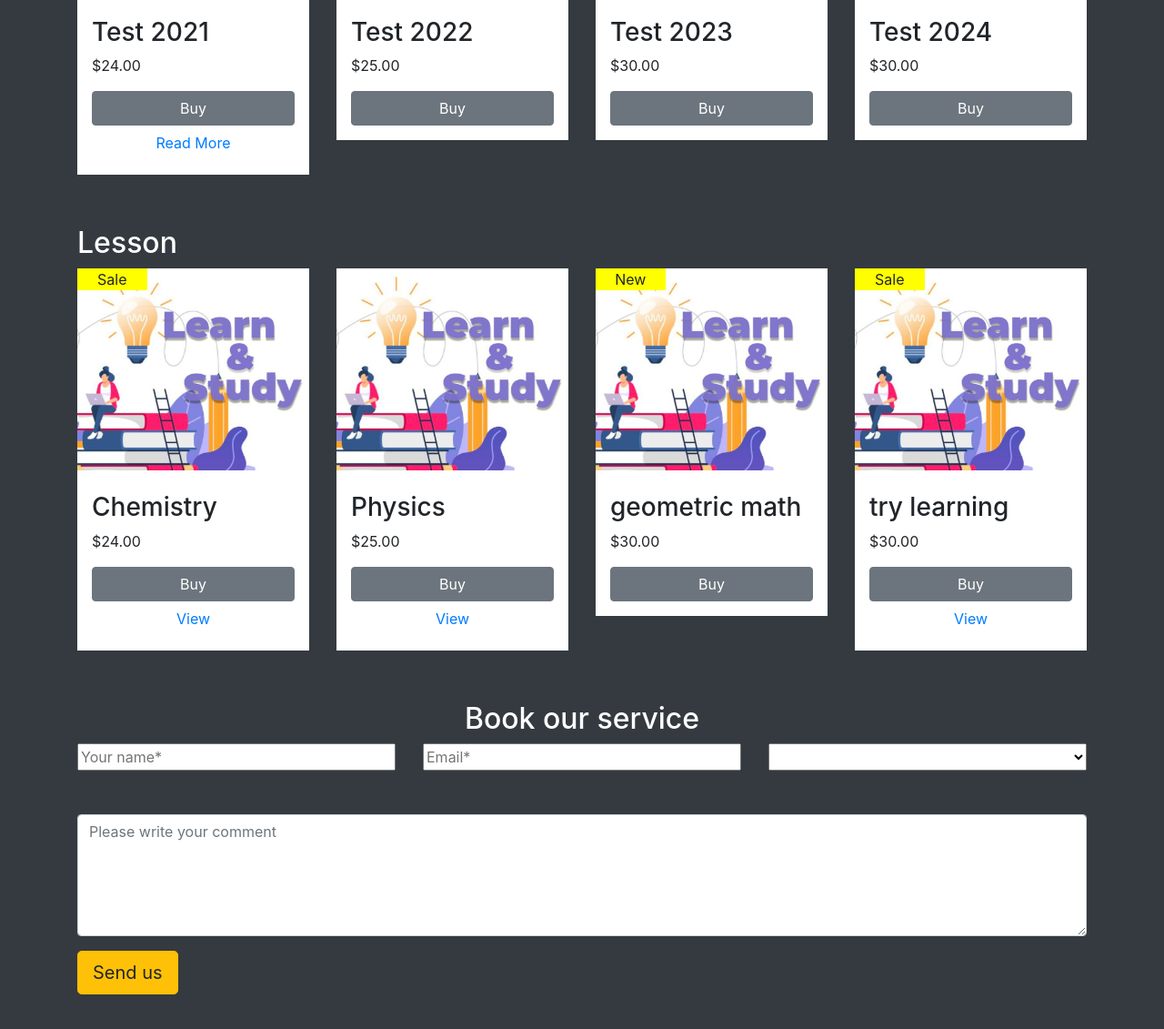
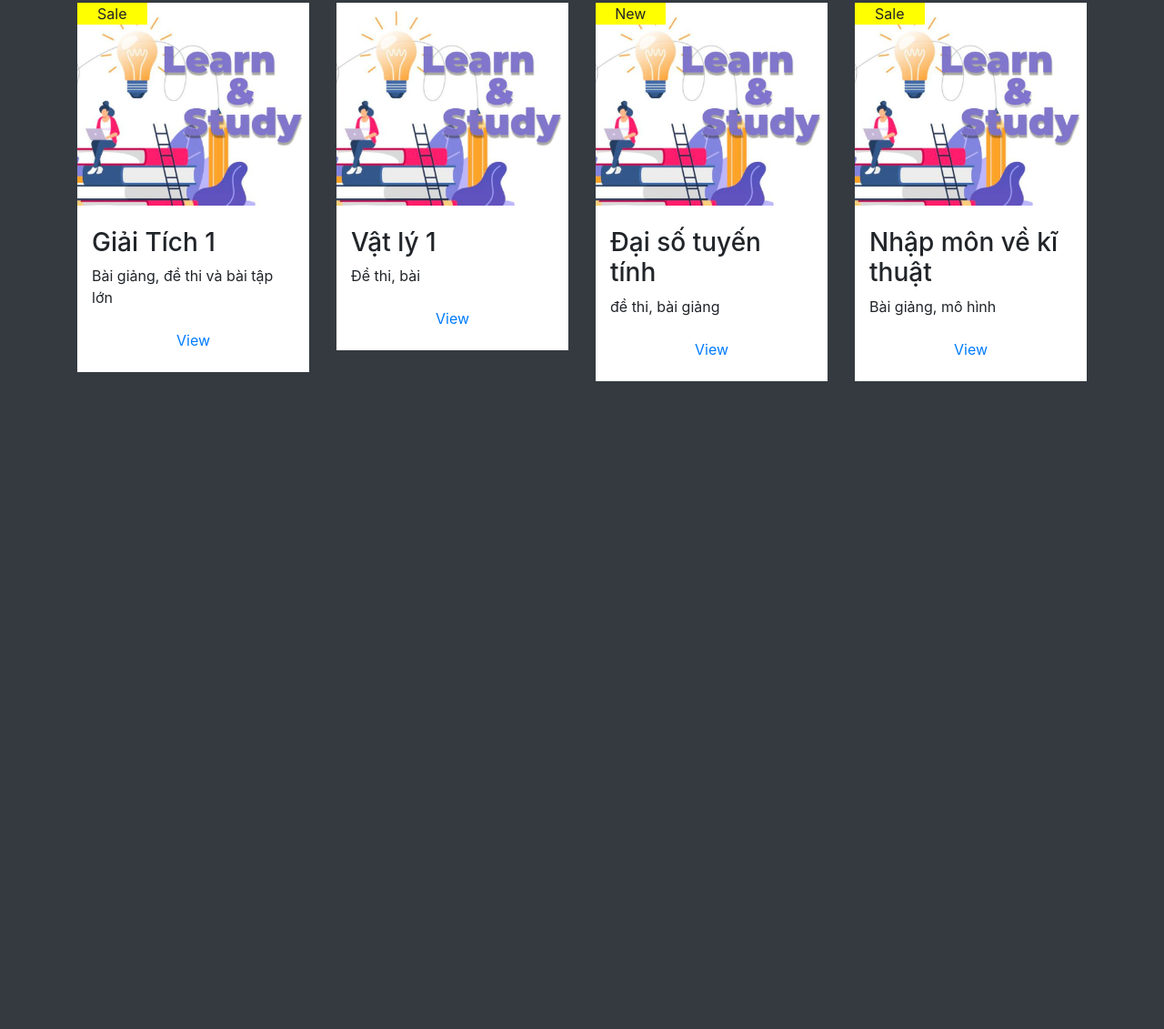
Before and after one commit to dinhphuckhang/CEAC, a website: page index.html in a window 1280 px wide. Shown: the part 617-1748 px from the top of the page at 91% size. After the commit the page ends 1092 px from the top, so only its background shows below. Drawn offline with nearby package versions, Linux system fonts and the light colour scheme.

Commit message:
Update index.html

```diff
--- a/index.html
+++ b/index.html
@@ -14,7 +14,7 @@
 <body class="bg-dark">
     <nav class="navbar navbar-dark navbar-expand-sm bg-dark fixed-top">
         <div class="container">
-            <a class="navbar-brand mr-auto" href="#">Group Four</a>
+            <a class="navbar-brand mr-auto" href="#">CEAC</a>
             <button class="navbar-toggler" type="button" data-toggle="collapse" data-target="#Navbar">
                 <span class="navbar-toggler-icon"></span>
             </button>
@@ -48,13 +48,13 @@
             <div id="mycarousel" class="carousel slide" data-ride="carousel">
                 <div class="carousel-inner" role="listbox">
                     <div class="carousel-item active">
-                        <img class="d-block img-fluid" src="Images/Ảnh chụp màn hình 2024-10-26 221200.png" alt="">
+                        <img class="d-block img-fluid" src="Images/Ảnh chụp màn hình 2024-08-17 201135.png" alt="">
                         <div class="carousel-caption d-none d-md-block">
-                            <h2>Group Four
+                            <h2>CEAC
 
                             </h2>
                             <p>
-                                Learn effectively with us
+                                Learn today, build tomorrow
                             </p>
                         </div>
                     </div>
@@ -100,7 +100,7 @@
 
     <div class="menu container mt-5 mb-5">
         <h2 class="text-white ">
-            EXAM
+            Môn đại cương
         </h2>
         <div class="row">
             <div class="col">
@@ -111,11 +111,10 @@
                     </div>
                     <div class="menu-content d-flex flex-column p-3">
                         <h3 class="mt-2">
-                        Test 2021
+                        Giải Tích 1
                     </h3>
-                    <p > $24.00</p>
-                    <button type="button" class="btn btn-secondary">Buy</button>
-                        <a href="https://drive.google.com/file/d/19r6x8ByJ8iz2b9ZEHHIyKERs7ugdmb53/view?usp=sharing" class="btn">Read More</a>
+                    <p > Bài giảng, đề thi và bài tập lớn</p>
+                        <a href="https://drive.google.com/drive/folders/1iIdeSeGn-uFmY-ducga_LGwZI9La2JPL?usp=sharing" class="btn">View</a>
                     </div>
                 </div>
             </div>
@@ -127,10 +126,10 @@
                     </div>
                     <div class="menu-content d-flex flex-column p-3">
                         <h3 class="mt-2">
-                        Test 2022
+                        Vật lý 1
                     </h3>
-                    <p > $25.00</p>
-                    <button type="button" class="btn btn-secondary">Buy</button>
+                    <p > Đề thi, bài </p>
+              <a href="https://drive.google.com/drive/folders/1YNuq6125n1K9lkQfeBe59SljwqcIEmCI?usp=sharing" class="btn">View</a>
                     </div>
                 </div>
             </div>
@@ -142,10 +141,10 @@
                     </div>
                     <div class="menu-content d-flex flex-column p-3">
                         <h3 class="mt-2">
-                        Test 2023
+                        Đại số tuyến tính
                     </h3>
-                    <p > $30.00</p>
-                    <button type="button" class="btn btn-secondary">Buy</button>
+                    <p >đề thi, bài giảng</p>
+                     <a href="https://drive.google.com/drive/folders/1G9hApZWADLc8HzyKXsAPrTYv7kIZ_qvf?usp=sharing" class="btn">View</a>
                     </div>
                 </div>
             </div>
@@ -157,10 +156,10 @@
                     </div>
                     <div class="menu-content d-flex flex-column p-3">
                         <h3 class="mt-2">
-                        Test 2024
+                        Nhập môn về kĩ thuật
                     </h3>
-                    <p > $30.00</p>
-                    <button type="button" class="btn btn-secondary">Buy</button>
+                    <p > Bài giảng, mô hình</p>
+                    <a href="https://drive.google.com/drive/folders/1DjkuJHPpM1rurKN4etAIMXZIsxiBb1nd?usp=sharing" class="btn">View</a>
                     </div>
                 </div>
             </div>
@@ -169,100 +168,6 @@
 
 
 
-    </div>
-
-        <div class="menu container mt-5 mb-5">
-        <h2 class="text-white ">
-            Lesson
-        </h2>
-        <div class="row">
-            <div class="col">
-                <div class="menu-card mb-2 bg-white">
-                    <div class="img w-100 ">
-                        <img class="w-100" src="Images/Ảnh chụp màn hình 2024-10-26 223416.png" alt="">
-                        <span>Sale</span>
-                    </div>
-                    <div class="menu-content d-flex flex-column p-3">
-                        <h3 class="mt-2">
-                        Chemistry
-                    </h3>
-                    <p > $24.00</p>
-                    <button type="button" class="btn btn-secondary">Buy</button>
-                        <a href="https://drive.google.com/drive/folders/15BSJZdwTkJRAyk7zN9VlmVRPohUCvEWo?usp=sharing" class="btn">View</a>
-                    </div>
-                </div>
-            </div>
-            <div class="col">
-                <div class="menu-card mb-2 bg-white ">
-                    <div class="img w-100 ">
-                        <img class="w-100" src="Images/Ảnh chụp màn hình 2024-10-26 223416.png" alt="">
-                        <span></span>
-                    </div>
-
-
-                    <div class="menu-content d-flex flex-column p-3">
-                        <h3 class="mt-2">
-                        Physics
-                    </h3>
-                    <p > $25.00</p>
-                    <button type="button" class="btn btn-secondary">Buy</button>
-                         <a href="https://drive.google.com/drive/folders/15ON7gOgj2har30-Srro9HYlnGrRg3I74?usp=sharing" class="btn">View</a>
-                    </div>
-                </div>
-            </div>
-            <div class="col">
-                <div class="menu-card mb-2 bg-white">
-                    <div class="img w-100 ">
-                        <img class="w-100" src="Images/Ảnh chụp màn hình 2024-10-26 223416.png" alt="">
-                        <span>New</span>
-                    </div>
-                    <div class="menu-content d-flex flex-column p-3">
-                        <h3 class="mt-2">
-                        geometric math
-                    </h3>
-                    <p > $30.00</p>
-                    <button type="button" class="btn btn-secondary">Buy</button>
-                    </div>
-                </div>
-            </div>
-            <div class="col">
-                <div class="menu-card mb-2 bg-white">
-                    <div class="img w-100 ">
-                        <img class="w-100" src="Images/Ảnh chụp màn hình 2024-10-26 223416.png" alt="">
-                        <span>Sale</span>
-                    </div>
-                    <div class="menu-content d-flex flex-column p-3">
-                        <h3 class="mt-2">
-                        try learning
-                    </h3>
-                    <p > $30.00</p>
-                    <button type="button" class="btn btn-secondary">Buy</button>
-                        <a href="https://drive.google.com/drive/folders/15ON7gOgj2har30-Srro9HYlnGrRg3I74?usp=sharing" class="btn">View</a>
-                    </div>
-                </div>
-            </div>
-        </div>
-
-    </div>
-    <div class="content-2 container mb-5 ">
-        <h2 class="text-center text-white" >Book our service</h2>
-        <div class="row">
-            <div class="col">
-                <input class="w-100" type="text" placeholder="Your name*">
-            </div>
-            <div class="col" >
-                <input class="w-100" type="text" placeholder="Email*">
-            </div>
-            <div class="col">
-                <select  class="w-100 h-100" name="" id="" >Select a service</select>
-            </div>
-        </div>
-
-        <div class="form-group mt-5">
-            <textarea class="form-control" rows="5" id="comment" placeholder="Please write your comment"></textarea>
-        </div>
-        <button type="button" class="btn btn-warning btn-lg ">Send us</button>
-    </div>
 
 
 
```
